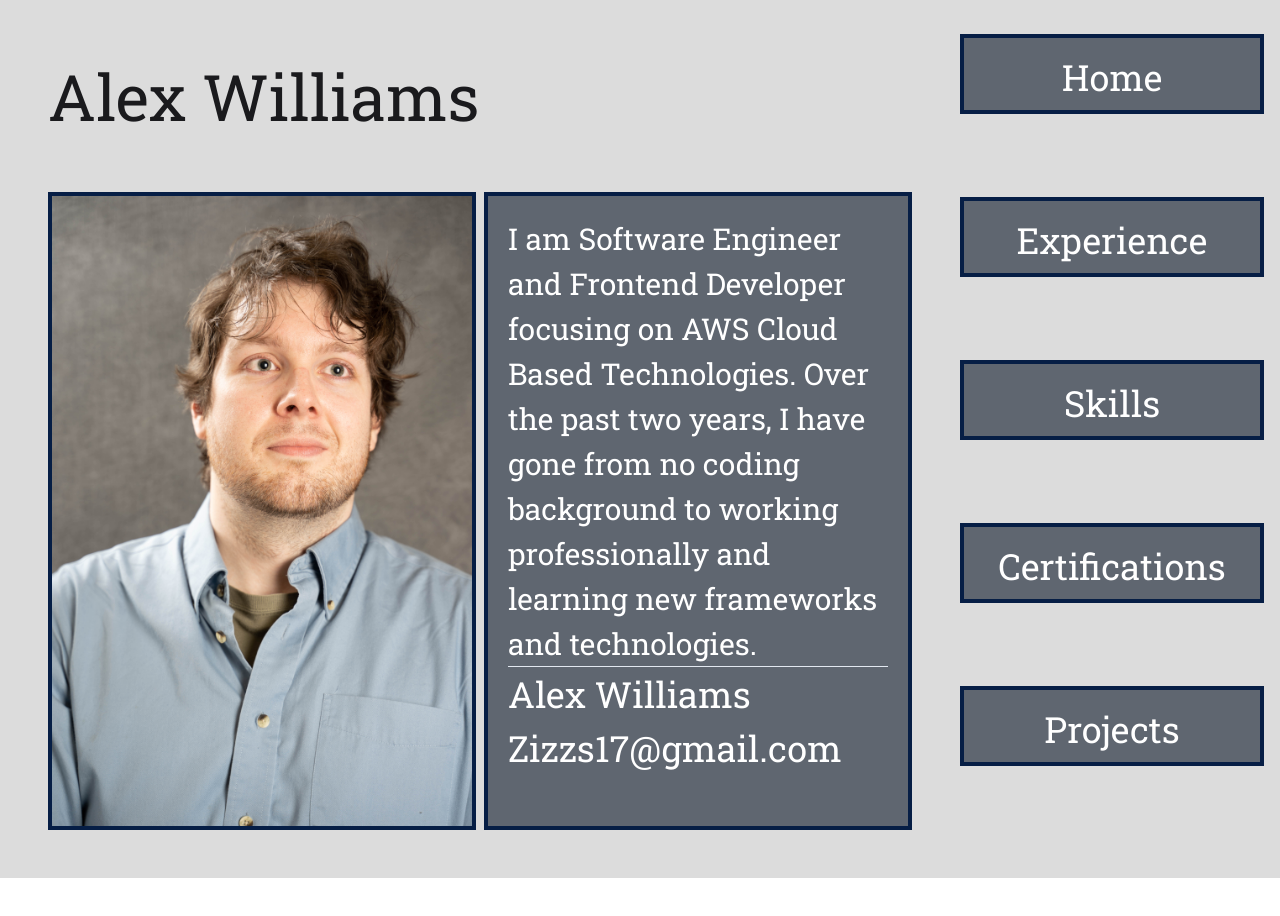
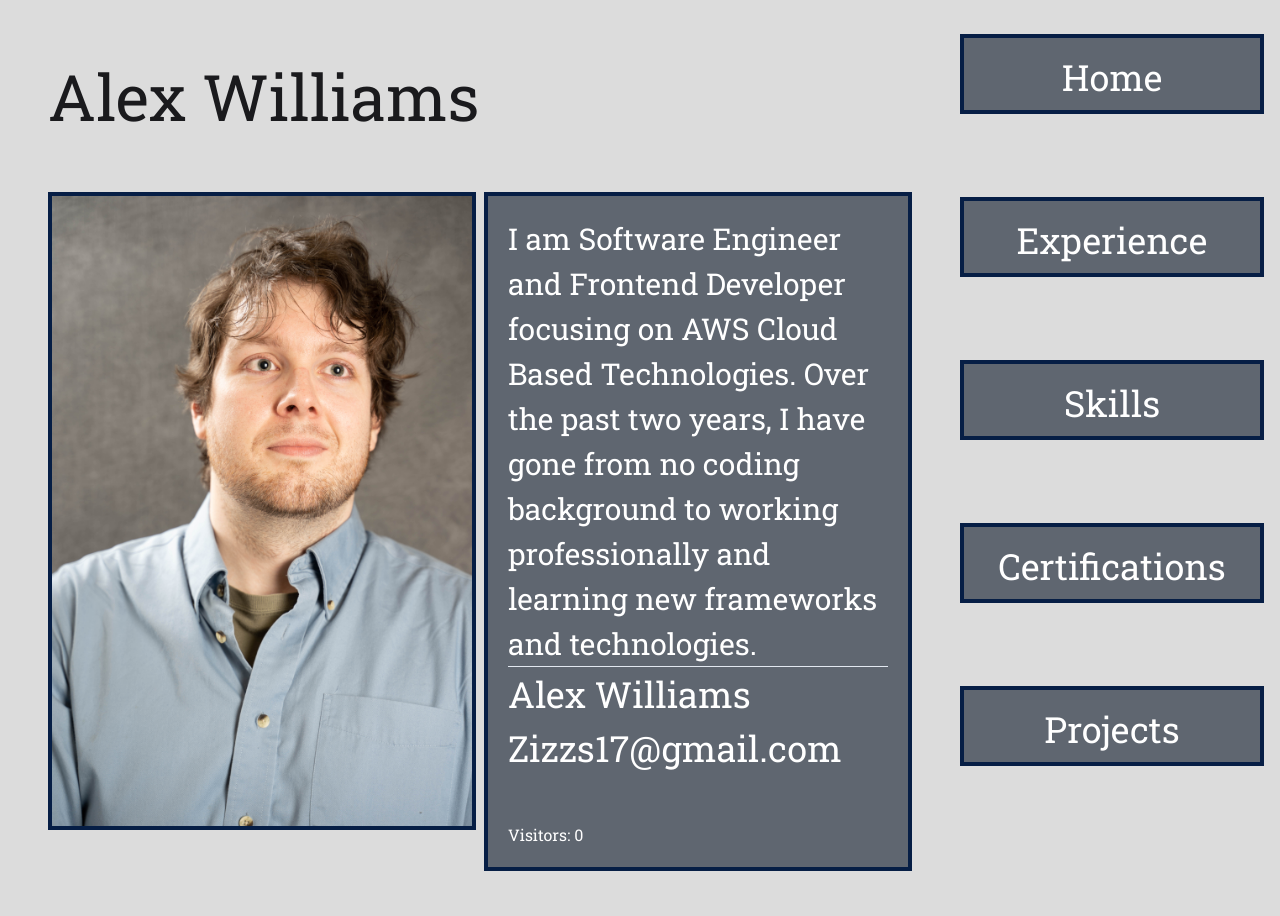
Before and after one commit to Zizzs/cloud-resume, a React (Create React App) app: page / in a window 1280 px wide. Shown: the top 916 px of the page. Before the commit the page ends 878 px from the top, so only its background shows below. Built offline with nearby package versions, Linux system fonts and the light colour scheme; no server answers.

Commit message:
Added Visitor Counter

```diff
--- a/public/index.html
+++ b/public/index.html
@@ -5,10 +5,7 @@
     <link rel="icon" href="%PUBLIC_URL%/favicon.ico" />
     <meta name="viewport" content="width=device-width, initial-scale=1" />
     <meta name="theme-color" content="#000000" />
-    <meta
-      name="description"
-      content="Web site created using create-react-app"
-    />
+    <meta name="description" content="Portfolio for Alex Williams" />
     <link rel="apple-touch-icon" href="%PUBLIC_URL%/logo192.png" />
     <link
       href="https://fonts.googleapis.com/css2?family=Roboto+Slab&display=swap"
--- a/src/App.css
+++ b/src/App.css
@@ -1,14 +1,3 @@
 .roboto-slab {
   font-family: "Roboto Slab", serif;
 }
-
-html,
-body {
-  height: 100%;
-  width: 100%;
-  background-color: "#DCDCDC";
-}
-
-body {
-  margin: 0;
-}
--- /dev/null
+++ b/src/Components/Counter.js
@@ -0,0 +1,35 @@
+import React, { Component } from "react";
+import ReactDom from "react-dom";
+
+class Counter extends Component {
+  constructor() {
+    super();
+    this.state = { counter: 0 };
+  }
+
+  componentDidMount() {
+    fetch(
+      `https://dw13pomybh.execute-api.us-east-1.amazonaws.com/Prod/handler_get`
+    )
+      .then((res) => res.json())
+      .then((json) => this.setState({ counter: json }));
+
+    fetch(
+      `https://dw13pomybh.execute-api.us-east-1.amazonaws.com/Prod/handler_update`,
+      {
+        headers: {
+          "Access-Control-Allow-Origin": "*",
+        },
+      }
+    ).then(console.log("Updated API +1."));
+  }
+  render() {
+    return (
+      <div>
+        <p>Visitors: {this.state.counter}</p>
+      </div>
+    );
+  }
+}
+
+export default Counter;
--- a/src/Components/Home.js
+++ b/src/Components/Home.js
@@ -1,5 +1,6 @@
 import React from "react";
 import photo from "../assets/Images/PortfolioPhoto.jpg";
+import Counter from "../Components/Counter";
 
 function Home() {
   return (
@@ -28,6 +29,9 @@ function Home() {
               <p>Alex Williams</p>
               <p>Zizzs17@gmail.com</p>
             </div>
+            <div className="mt-12">
+              <Counter />
+            </div>
           </div>
         </div>
       </div>
```
